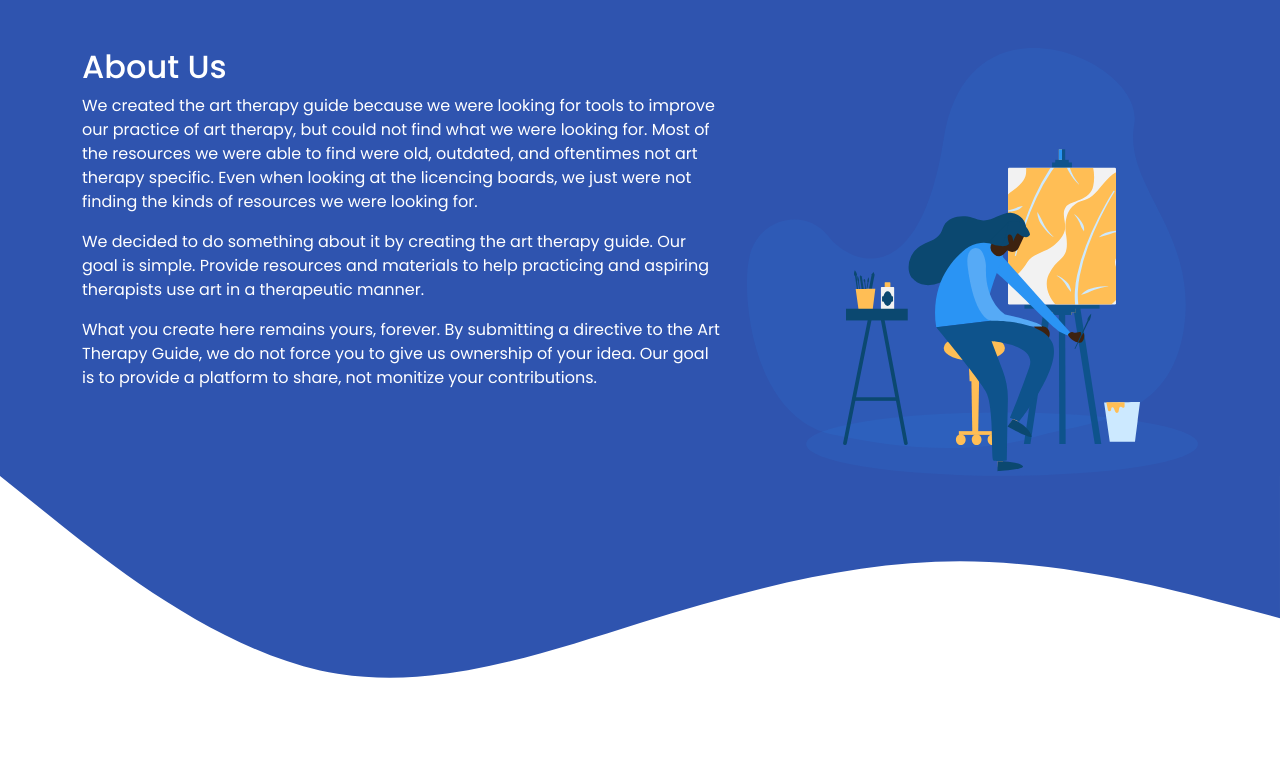
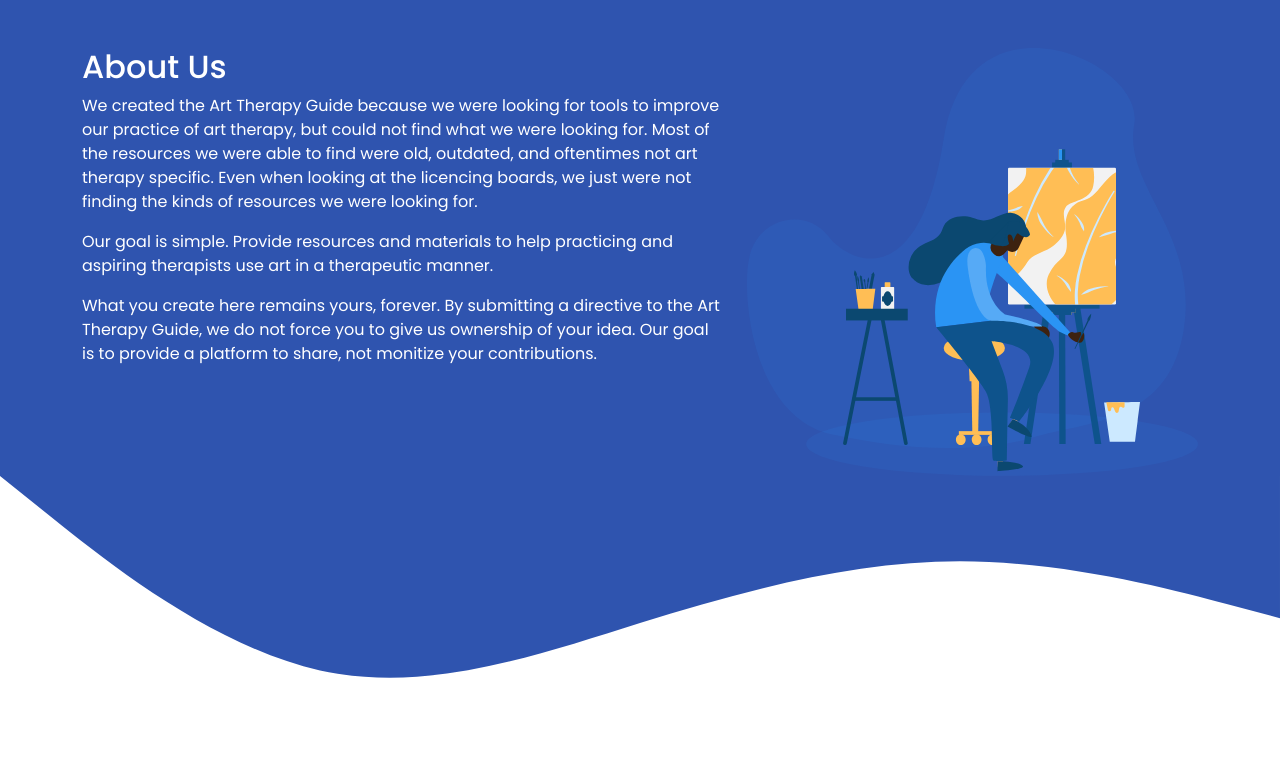
Before and after one commit to brennan-wright/ArtTherapyGuide, a Django app: page /about/ in a window 1280 px wide. Shown: the part 88-847 px from the top of the page. Run offline with Django 3.2, Linux system fonts and the light colour scheme; parts of the project's set-up code (start-up, migrations or seed data) failed here and were passed over.

Commit message:
fix wording on about page

```diff
--- a/frontend/templates/arttherapy/aboutpage.html
+++ b/frontend/templates/arttherapy/aboutpage.html
@@ -8,13 +8,13 @@
         <div class="row mt-5">
             <div class="col-7">
                 <h2>About Us</h2>
-                <p>We created the art therapy guide because we were looking for tools to improve our practice of art
+                <p>We created the Art Therapy Guide because we were looking for tools to improve our practice of art
                     therapy, but could not find what we were looking for. Most of the resources we were able to find
                     were old, outdated, and oftentimes not art therapy specific. Even when looking at the licencing
                     boards, we just were not finding the kinds of resources we were looking for.
 
                 </p>
-                <p>We decided to do something about it by creating the art therapy guide. Our goal is simple. Provide
+                <p>Our goal is simple. Provide
                     resources and materials to help practicing and aspiring therapists use art in a therapeutic manner.
                 </p>
                 <p>What you create here remains yours, forever. By submitting a directive to the Art Therapy Guide, we
```
